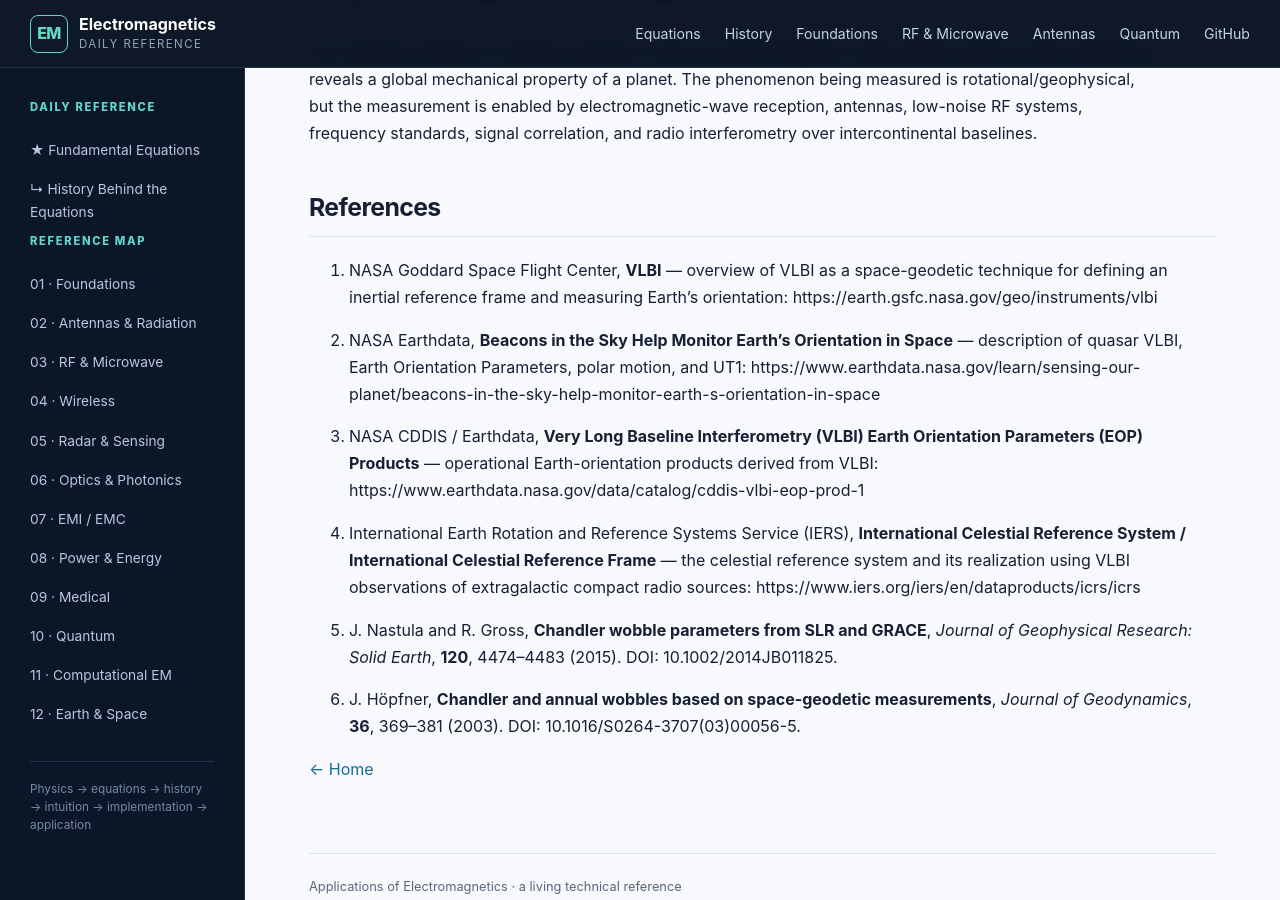
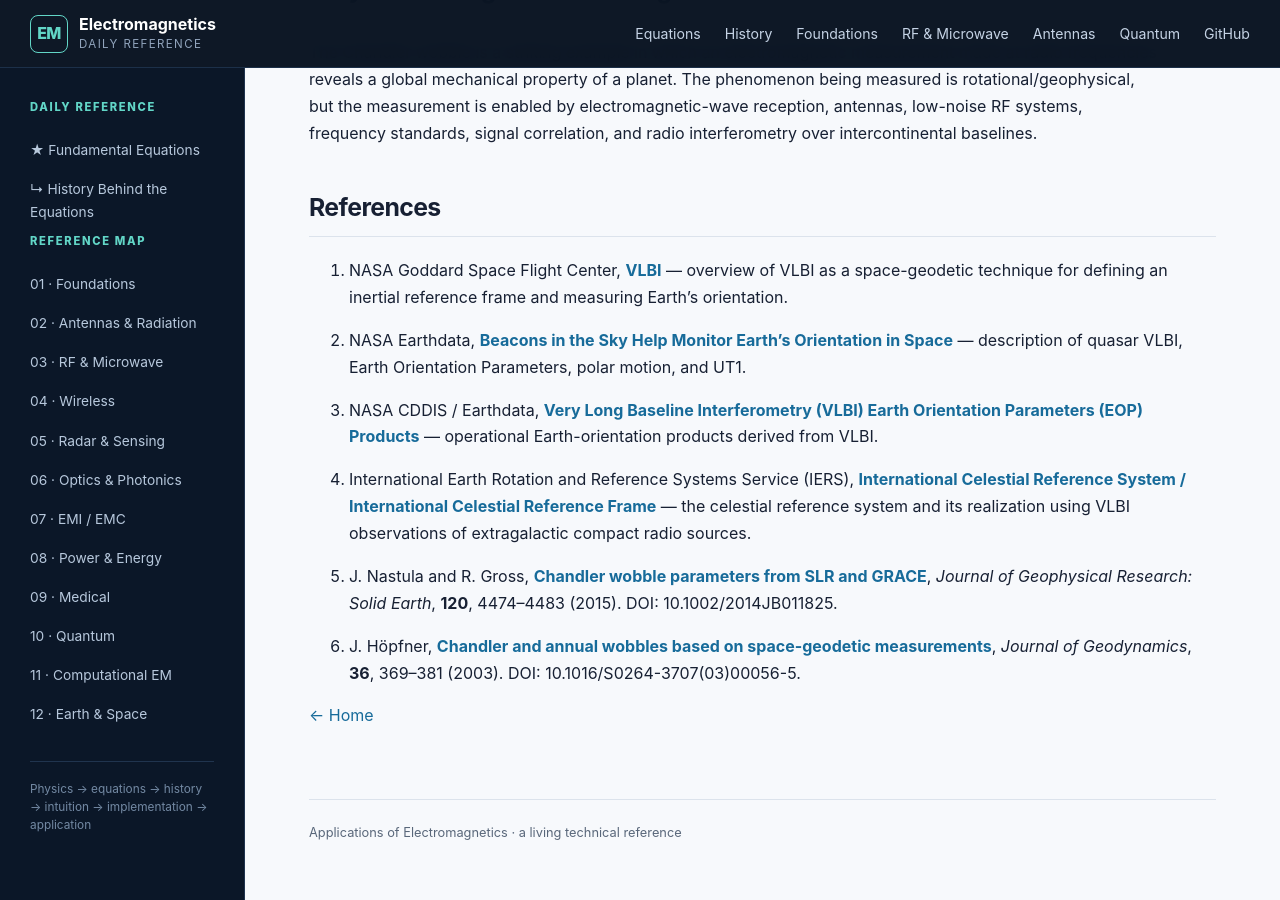
Before and after one commit to RajavardhanT/Electromagnetics_Applications, a Jekyll site: the page built from earth-space/chandler-wobble-vlbi.md, in a window 1280 px wide and 900 px high, scrolled down 1848 px. Built offline with Jekyll 4.4.1, drawn with Linux system fonts in a browser that asks for light colours; our own code applies the rules of GitHub Pages for plain Markdown files; some of the changed lines change nothing that is shown.

Commit message:
Make Chandler wobble references clickable

```diff
--- a/earth-space/chandler-wobble-vlbi.md
+++ b/earth-space/chandler-wobble-vlbi.md
@@ -1,3 +1,8 @@
+---
+layout: default
+title: Measuring the Chandler Wobble with VLBI
+---
+
 # Measuring the Chandler Wobble with VLBI
 
 ## Overview
@@ -42,16 +47,16 @@ The Chandler wobble is a striking example in which an electromagnetic measuremen
 
 ## References
 
-1. NASA Goddard Space Flight Center, **VLBI** — overview of VLBI as a space-geodetic technique for defining an inertial reference frame and measuring Earth's orientation: https://earth.gsfc.nasa.gov/geo/instruments/vlbi
+1. NASA Goddard Space Flight Center, **[VLBI](https://earth.gsfc.nasa.gov/geo/instruments/vlbi)** — overview of VLBI as a space-geodetic technique for defining an inertial reference frame and measuring Earth's orientation.
 
-2. NASA Earthdata, **Beacons in the Sky Help Monitor Earth's Orientation in Space** — description of quasar VLBI, Earth Orientation Parameters, polar motion, and UT1: https://www.earthdata.nasa.gov/learn/sensing-our-planet/beacons-in-the-sky-help-monitor-earth-s-orientation-in-space
+2. NASA Earthdata, **[Beacons in the Sky Help Monitor Earth's Orientation in Space](https://www.earthdata.nasa.gov/learn/sensing-our-planet/beacons-in-the-sky-help-monitor-earth-s-orientation-in-space)** — description of quasar VLBI, Earth Orientation Parameters, polar motion, and UT1.
 
-3. NASA CDDIS / Earthdata, **Very Long Baseline Interferometry (VLBI) Earth Orientation Parameters (EOP) Products** — operational Earth-orientation products derived from VLBI: https://www.earthdata.nasa.gov/data/catalog/cddis-vlbi-eop-prod-1
+3. NASA CDDIS / Earthdata, **[Very Long Baseline Interferometry (VLBI) Earth Orientation Parameters (EOP) Products](https://www.earthdata.nasa.gov/data/catalog/cddis-vlbi-eop-prod-1)** — operational Earth-orientation products derived from VLBI.
 
-4. International Earth Rotation and Reference Systems Service (IERS), **International Celestial Reference System / International Celestial Reference Frame** — the celestial reference system and its realization using VLBI observations of extragalactic compact radio sources: https://www.iers.org/iers/en/dataproducts/icrs/icrs
+4. International Earth Rotation and Reference Systems Service (IERS), **[International Celestial Reference System / International Celestial Reference Frame](https://www.iers.org/iers/en/dataproducts/icrs/icrs)** — the celestial reference system and its realization using VLBI observations of extragalactic compact radio sources.
 
-5. J. Nastula and R. Gross, **Chandler wobble parameters from SLR and GRACE**, *Journal of Geophysical Research: Solid Earth*, **120**, 4474–4483 (2015). DOI: 10.1002/2014JB011825.
+5. J. Nastula and R. Gross, **[Chandler wobble parameters from SLR and GRACE](https://doi.org/10.1002/2014JB011825)**, *Journal of Geophysical Research: Solid Earth*, **120**, 4474–4483 (2015). DOI: 10.1002/2014JB011825.
 
-6. J. Höpfner, **Chandler and annual wobbles based on space-geodetic measurements**, *Journal of Geodynamics*, **36**, 369–381 (2003). DOI: 10.1016/S0264-3707(03)00056-5.
+6. J. Höpfner, **[Chandler and annual wobbles based on space-geodetic measurements](https://doi.org/10.1016/S0264-3707(03)00056-5)**, *Journal of Geodynamics*, **36**, 369–381 (2003). DOI: 10.1016/S0264-3707(03)00056-5.
 
 [← Home](../)
```
